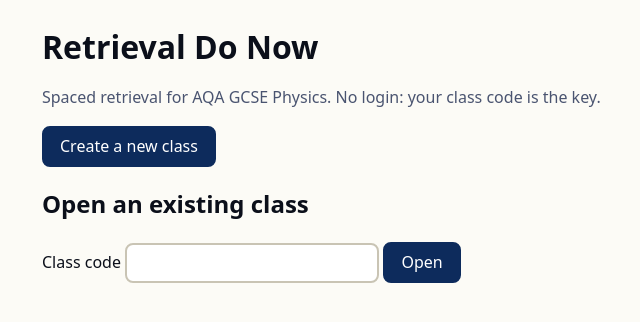
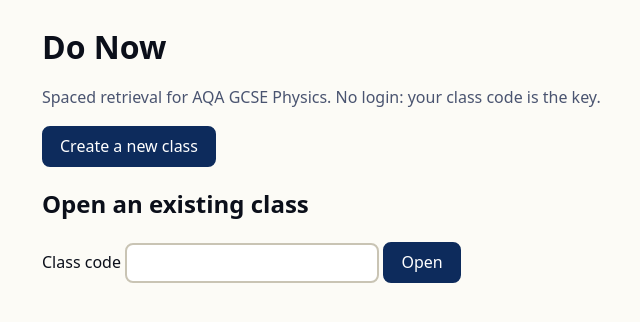
Before and after one commit to edrobertsrayne/do-now, a SvelteKit app: page / in a window 1280 px wide. Shown: the top 322 px of the page, without its empty margins (198-838 px from the left). Built offline with nearby package versions, Linux system fonts and the light colour scheme.

Commit message:
Rename project to Do Now

```diff
--- a/package.json
+++ b/package.json
@@ -1,5 +1,5 @@
 {
-  "name": "gcse-physics-retrieval",
+  "name": "do-now",
   "private": true,
   "type": "module",
   "scripts": {
--- a/src/routes/+page.svelte
+++ b/src/routes/+page.svelte
@@ -2,10 +2,10 @@
 	let { form } = $props();
 </script>
 
-<svelte:head><title>Retrieval Do Now</title></svelte:head>
+<svelte:head><title>Do Now</title></svelte:head>
 
 <div class="page">
-	<h1>Retrieval Do Now</h1>
+	<h1>Do Now</h1>
 	<p class="muted">Spaced retrieval for AQA GCSE Physics. No login: your class code is the key.</p>
 
 	<form method="POST" action="?/create">
```
Also changed, not shown: 2 other files (tests, documents, lock files or other folders).
